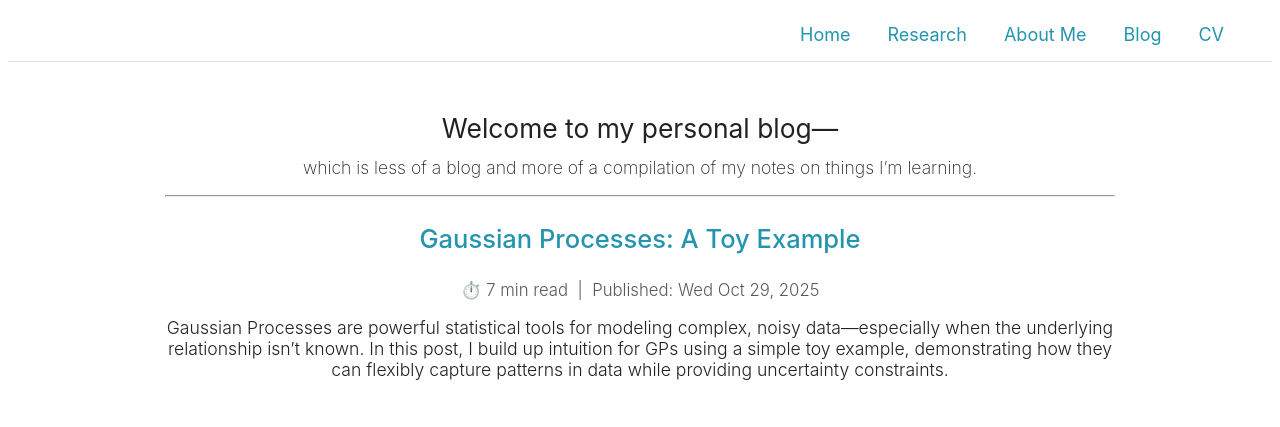
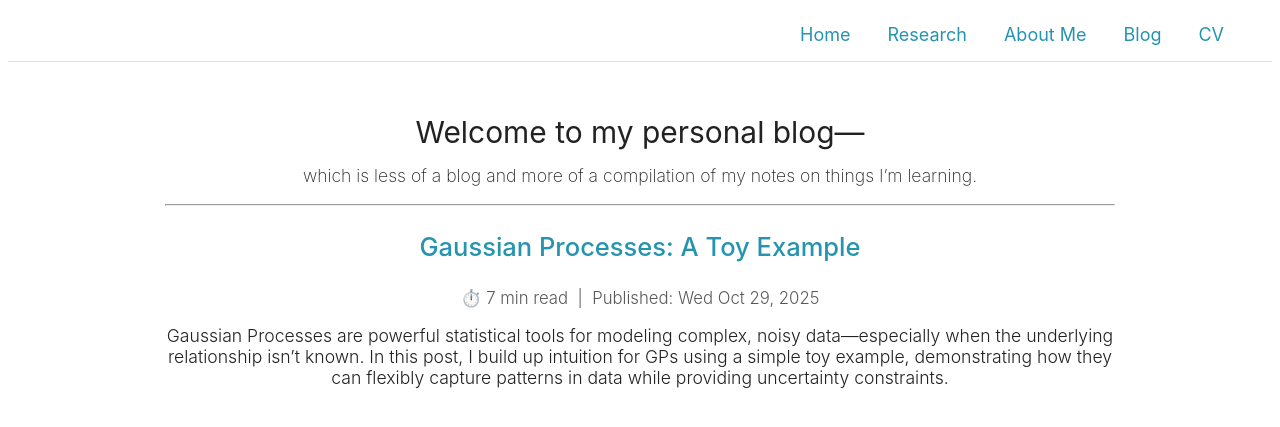
Before and after one commit to zoekko/zoekko.github.io, a Jekyll site: the page built from blog.md, in a window 1280 px wide. Shown: the top 427 px of the page. Built offline with Jekyll 4.4.1, drawn with Linux system fonts in a browser that asks for light colours.

Commit message:
Update blog.md

```diff
--- a/blog.md
+++ b/blog.md
@@ -3,7 +3,7 @@ layout: default
 title: Blog
 ---
 
-<h1 style="font-size: 1.5em; margin-bottom: 0.5em;">
+<h1 style="font-size: 1.7em; margin-bottom: 0.5em;">
   Welcome to my personal blog—
 </h1>
 <h3 style="font-size: 1em; font-weight: 200; margin-top: 0;">
```
